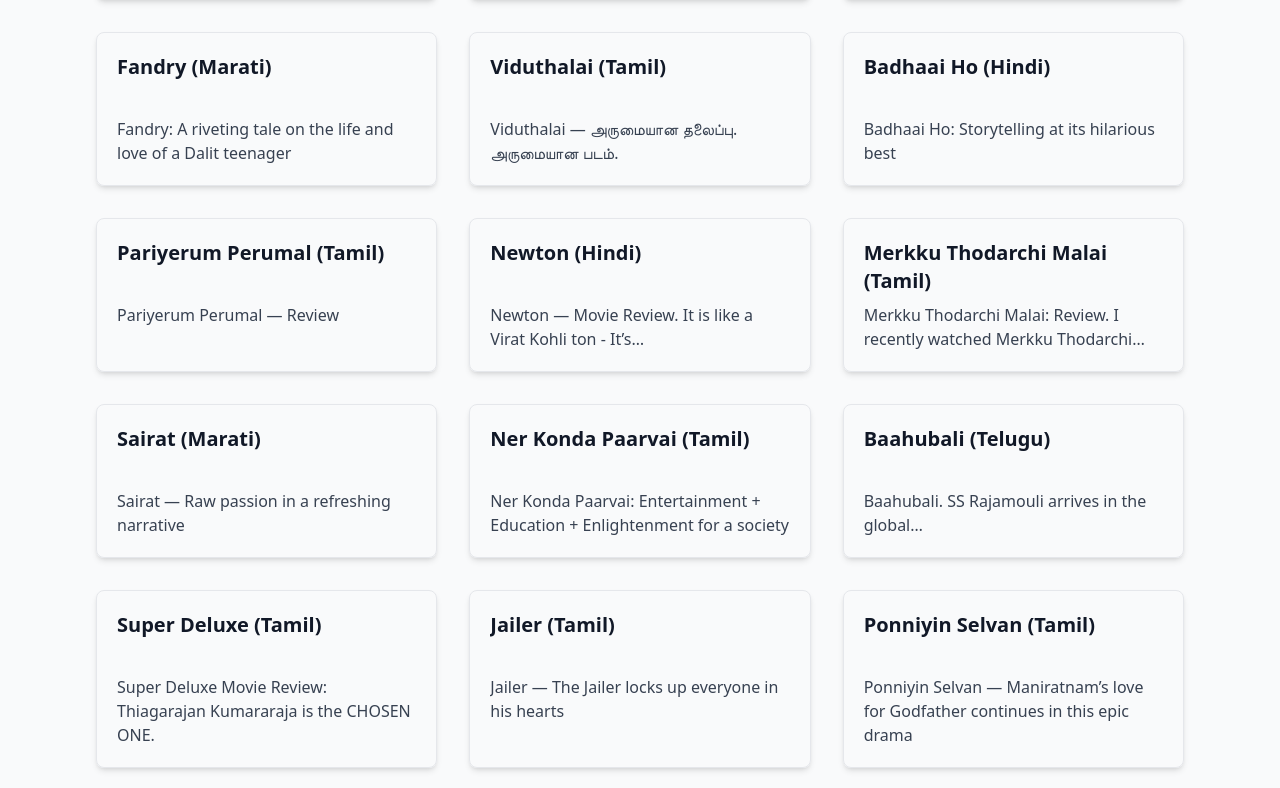
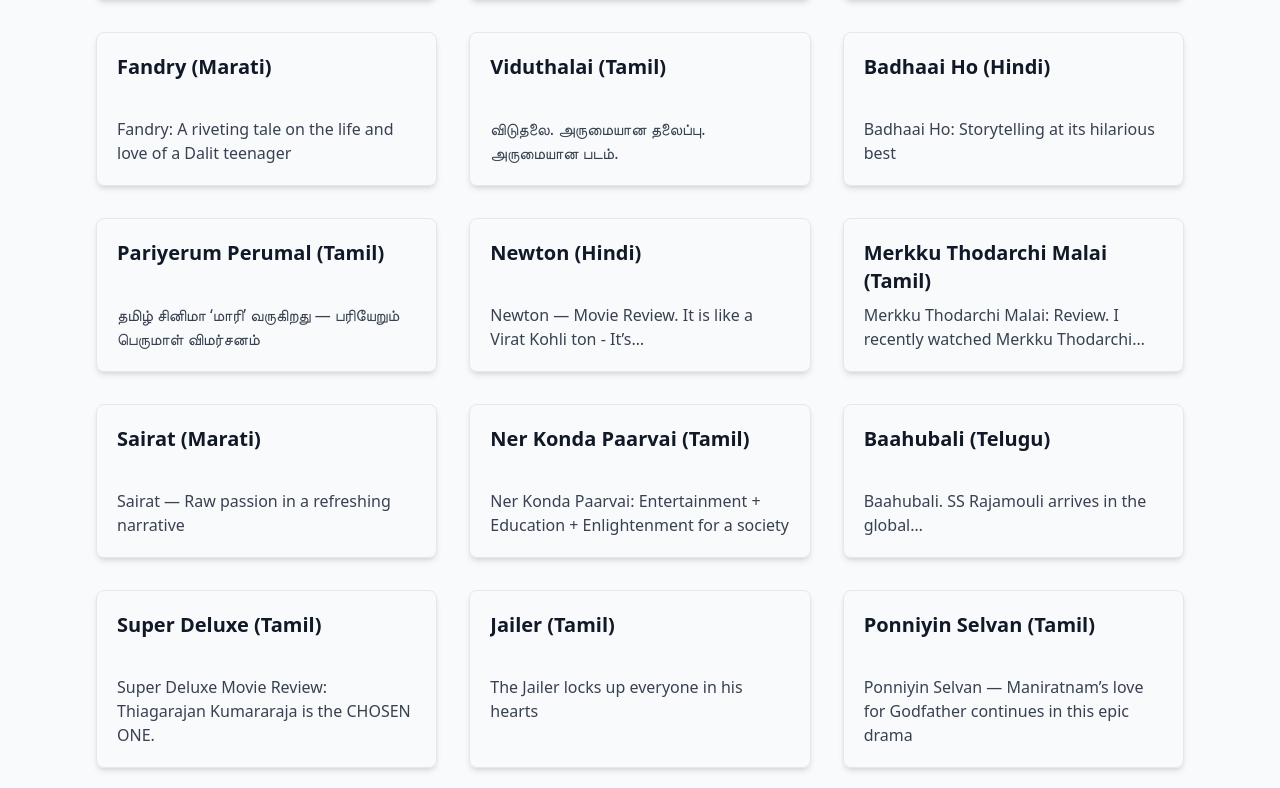
Before and after one commit to Wijay000/draft, a Next.js app: page /movie-reviews in a window 1280 px wide. Shown: the part 1192-1980 px from the top of the page. Built offline with nearby package versions, Linux system fonts and the light colour scheme.

Commit message:
chore(data): update 24 review descriptions per user list

```diff
--- a/data/reviews.json
+++ b/data/reviews.json
@@ -8,13 +8,13 @@
   {
     "title": "Darbar (Tamil)",
     "region": "indian",
-    "description": "Darbar — A celebration of an ageing wine that tastes better and better | by Wijay000 | Medium",
+    "description": "Darbar — A celebration of an ageing wine that tastes better and better",
     "url": "https://medium.com/@Wijay000/darbar"
   },
   {
     "title": "Asuran (Tamil)",
     "region": "indian",
-    "description": "Asuran: Old wine that starts with a high but fizzles out in the end | by Wijay000 | Medium",
+    "description": "Asuran: Old wine that starts with a high but fizzles out in the end",
     "url": "https://medium.com/@Wijay000/asuran"
   },
   {
@@ -68,133 +68,133 @@
   {
     "title": "Dragon (Tamil)",
     "region": "indian",
-    "description": "Dragon: I remembered Clayton Christensen’s moral book for high flying MBAs | by Wijay000 | Medium",
+    "description": "Dragon: I remembered Clayton Christensen’s moral book for high flying MBAs",
     "url": "https://medium.com/@Wijay000/dragon"
   },
   {
     "title": "Fandry (Marati)",
     "region": "indian",
-    "description": "Fandry: A riveting tale on the life and love of a Dalit teenager | by Wijay000 | Medium",
+    "description": "Fandry: A riveting tale on the life and love of a Dalit teenager",
     "url": "https://medium.com/@Wijay000/fandry"
   },
   {
     "title": "Viduthalai (Tamil)",
     "region": "indian",
-    "description": "Viduthalai — அருமையான தலைப்பு. அருமையான படம். | by Wijay000 | Medium",
+    "description": "விடுதலை. அருமையான தலைப்பு. அருமையான படம்.",
     "url": "https://medium.com/@Wijay000/viduthalai"
   },
   {
     "title": "Badhaai Ho (Hindi)",
     "region": "indian",
-    "description": "Badhaai Ho: Storytelling at its hilarious best | by Wijay000 | Medium",
+    "description": "Badhaai Ho: Storytelling at its hilarious best",
     "url": "https://medium.com/@Wijay000/badhaai-ho"
   },
   {
     "title": "Pariyerum Perumal (Tamil)",
     "region": "indian",
-    "description": "Pariyerum Perumal — Review | by Wijay000 | Medium",
+    "description": "தமிழ் சினிமா ‘மாரி’ வருகிறது — பரியேறும் பெருமாள் விமர்சனம்",
     "url": "https://medium.com/@Wijay000/pariyerum-perumal"
   },
   {
     "title": "Newton (Hindi)",
     "region": "indian",
-    "description": "Newton — Movie Review. It is like a Virat Kohli ton - It’s… | by Wijay000 | Medium",
+    "description": "Newton — Movie Review. It is like a Virat Kohli ton - It’s…",
     "url": "https://medium.com/@Wijay000/newton"
   },
   {
     "title": "Merkku Thodarchi Malai (Tamil)",
     "region": "indian",
-    "description": "Merkku Thodarchi Malai: Review. I recently watched Merkku Thodarchi… | by Wijay000 | Medium",
+    "description": "Merkku Thodarchi Malai: Review. I recently watched Merkku Thodarchi…",
     "url": "https://medium.com/@Wijay000/merkku-thodarchi-malai"
   },
   {
     "title": "Sairat (Marati)",
     "region": "indian",
-    "description": "Sairat — Raw passion in a refreshing narrative | by Wijay000 | Medium",
+    "description": "Sairat — Raw passion in a refreshing narrative",
     "url": "https://medium.com/@Wijay000/sairat"
   },
   {
     "title": "Ner Konda Paarvai (Tamil)",
     "region": "indian",
-    "description": "Ner Konda Paarvai: Entertainment + Education + Enlightenment for a society | by Wijay000 | Medium",
+    "description": "Ner Konda Paarvai: Entertainment + Education + Enlightenment for a society",
     "url": "https://medium.com/@Wijay000/ner-konda-paarvai"
   },
   {
     "title": "Baahubali (Telugu)",
     "region": "indian",
-    "description": "Baahubali. SS Rajamouli arrives in the global… | by Wijay000 | Medium",
+    "description": "Baahubali. SS Rajamouli arrives in the global…",
     "url": "https://medium.com/@Wijay000/baahubali"
   },
   {
     "title": "Super Deluxe (Tamil)",
     "region": "indian",
-    "description": "Super Deluxe Movie Review: Thiagarajan Kumararaja is the CHOSEN ONE. | by Wijay000 | Medium",
+    "description": "Super Deluxe Movie Review: Thiagarajan Kumararaja is the CHOSEN ONE.",
     "url": "https://medium.com/@Wijay000/super-deluxe"
   },
   {
     "title": "Jailer (Tamil)",
     "region": "indian",
-    "description": "Jailer — The Jailer locks up everyone in his hearts | by Wijay000 | Medium",
+    "description": "The Jailer locks up everyone in his hearts",
     "url": "https://medium.com/@Wijay000/jailer"
   },
   {
     "title": "Ponniyin Selvan (Tamil)",
     "region": "indian",
-    "description": "Ponniyin Selvan — Maniratnam’s love for Godfather continues in this epic drama | by Wijay000 | Medium",
+    "description": "Ponniyin Selvan — Maniratnam’s love for Godfather continues in this epic drama",
     "url": "https://medium.com/@Wijay000/ponniyin-selvan"
   },
   {
     "title": "Jai Bhim (Tamil)",
     "region": "indian",
-    "description": "Jai Bhim: A journey towards social justice | by Wijay000 | Medium",
+    "description": "Jai Bhim: A journey towards social justice",
     "url": "https://medium.com/@Wijay000/jai-bhim"
   },
   {
     "title": "96 (Tamil)",
     "region": "indian",
-    "description": "96 - It's like watching a river flow | by Wijay000 | Medium",
+    "description": "’96 - It's like watching a river flow",
     "url": "https://medium.com/@Wijay000/96"
   },
   {
     "title": "Vikram Vedha (Tamil)",
     "region": "indian",
-    "description": "Vikram Vedha — A face lift to Indian films | by Wijay000 | Medium",
+    "description": "Vikram Vedha — A face lift to Indian films",
     "url": "https://medium.com/@Wijay000/vikram-vedha"
   },
   {
     "title": "Kaakka Muttai (Tamil)",
     "region": "indian",
-    "description": "Kaakka Muttai — A new benchmark. By Vijay Raju | by Wijay000 | Medium",
+    "description": "Kaaka Muttai — A new benchmark. By Vijay Raju",
     "url": "https://medium.com/@Wijay000/kaakka-muttai"
   },
   {
     "title": "Ok Kanmani (Tamil)",
     "region": "indian",
-    "description": "OK Kanmani — Movie Review. I watched OK Kanmani along with my wife… | by Wijay000 | Medium",
+    "description": "OK Kanmani — Movie Review. I watched OK Kanmani along with my wife…",
     "url": "https://medium.com/@Wijay000/ok-kanmani"
   },
   {
     "title": "Kaapaan (Tamil)",
     "region": "indian",
-    "description": "Kaapaan: Cinema has become all about the ROI | by Wijay000 | Medium",
+    "description": "Kaapaan: Cinema has become all about the ROI",
     "url": "https://medium.com/@Wijay000/kaapaan"
   },
   {
     "title": "Peranbu (Tamil)",
     "region": "indian",
-    "description": "Peranbu — A journey of compassion towards finding peace and harmony | by Wijay000 | Medium",
+    "description": "Peranbu — A journey of compassion towards finding peace and harmony",
     "url": "https://medium.com/@Wijay000/peranbu"
   },
   {
     "title": "2.0 (Tamil)",
     "region": "indian",
-    "description": "2.0: Shankar is the hero and the villain | by Wijay000 | Medium",
+    "description": "2.0: Shankar is the hero and the villain",
     "url": "https://medium.com/@Wijay000/2-0"
   },
   {
     "title": "Padmavat (Hindi)",
     "region": "indian",
-    "description": "Padmavat(i) — Rajputs could not have asked for a better tribute | by Wijay000 | Medium",
+    "description": "Padmavat(i) — Rajputs could not have asked for a better tribute",
     "url": "https://medium.com/@Wijay000/padmavat"
   },
   {
```
Also changed, not shown: scripts/update_review_descriptions.js (added, +64 -0 lines).
